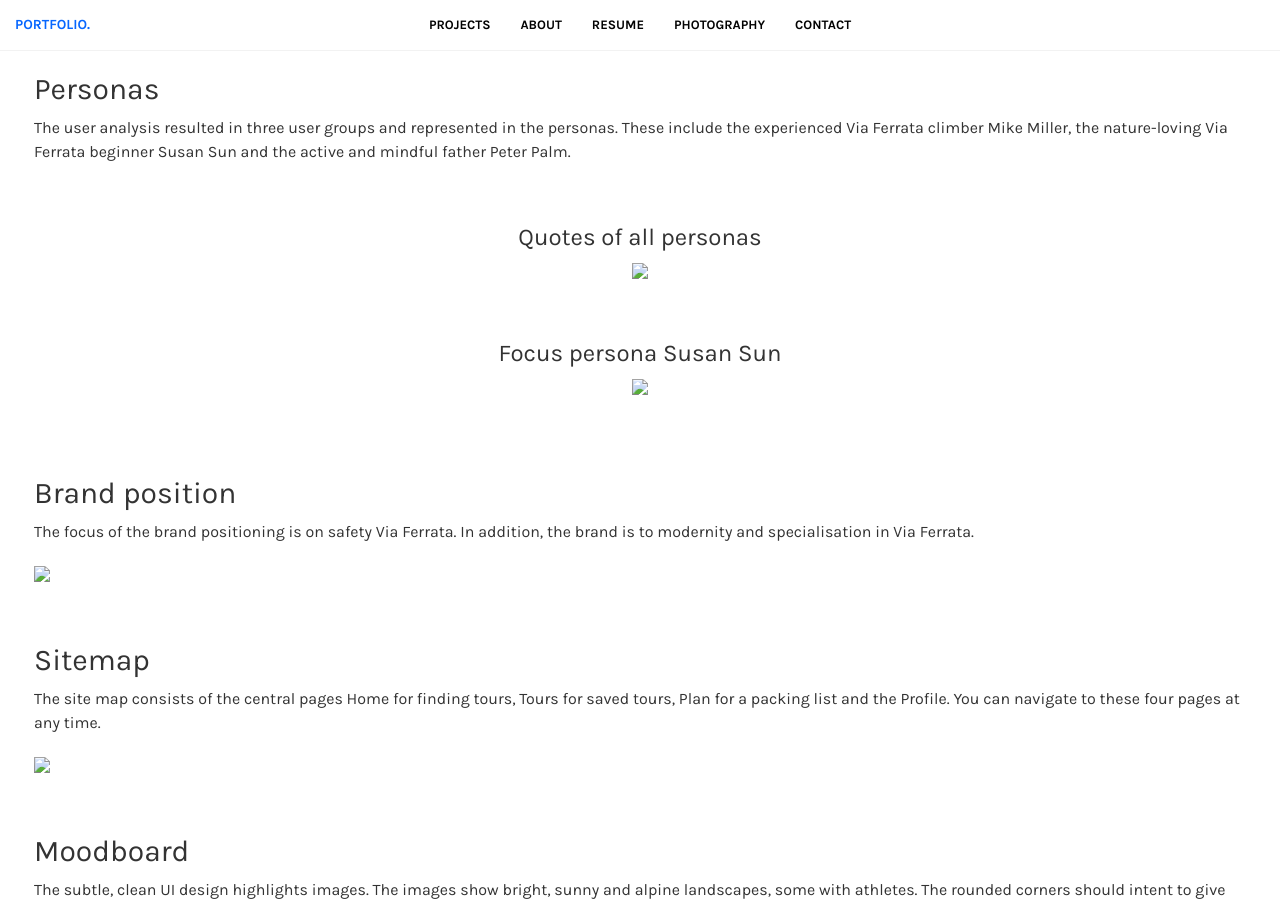
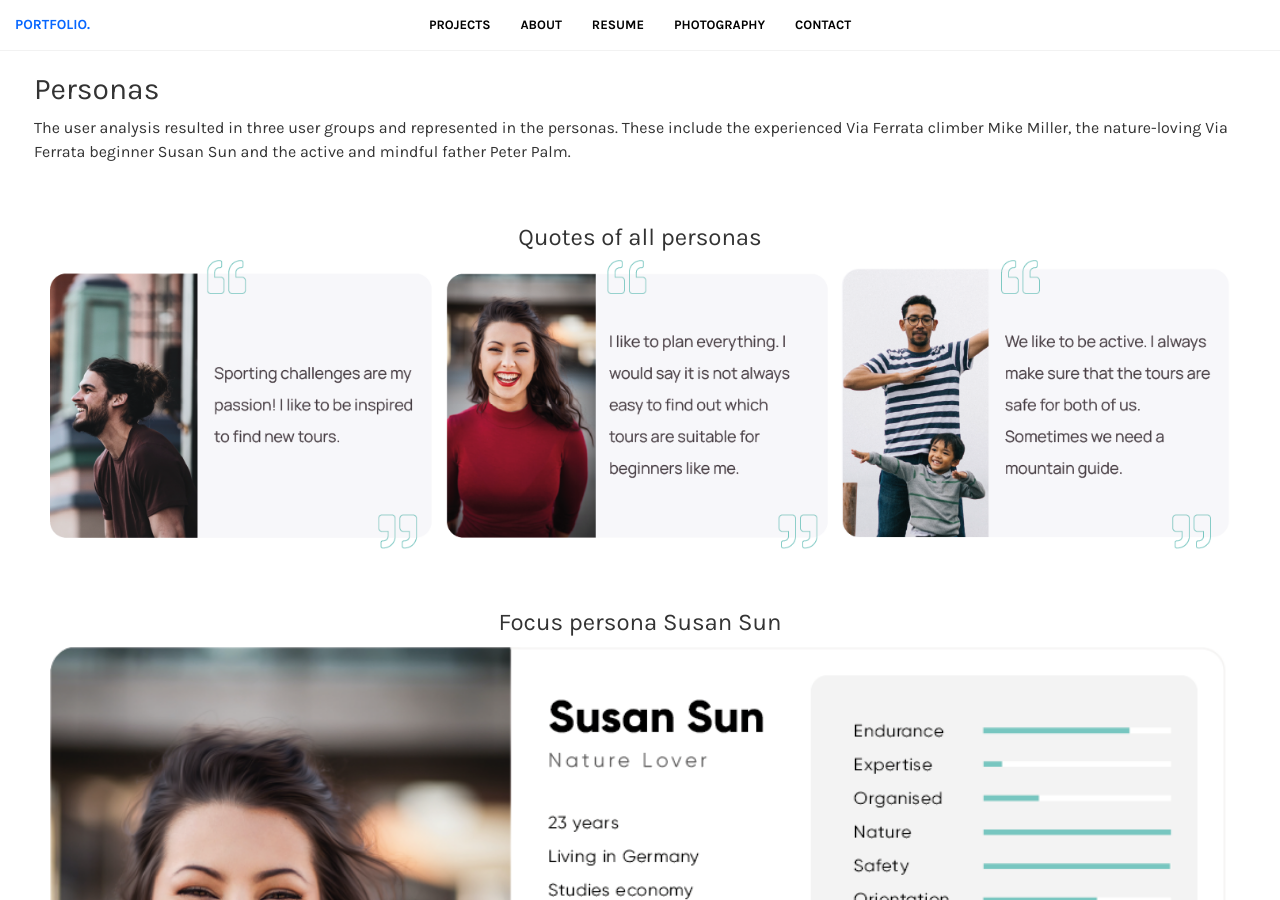
Before and after one commit to JanineBa/portfolio, a Jekyll site: the page built from _projects/Bergig.md, in a window 1280 px wide and 900 px high, scrolled down 901 px. Built offline with Jekyll 4.4.1, drawn with Linux system fonts in a browser that asks for light colours; nearby versions of some CDN libraries.

Commit message:
Update _config.yml
fix image

```diff
--- a/_config.yml
+++ b/_config.yml
@@ -8,8 +8,8 @@ baseurl:
 
 
 # File structure settings
-image_path:                     ./public/images
-video_path:                     ./public/videos
+image_path:                     ../public/images
+video_path:                     ../public/videos
 image_path_photography:         ../img/photography
 
 # Build settings
```
